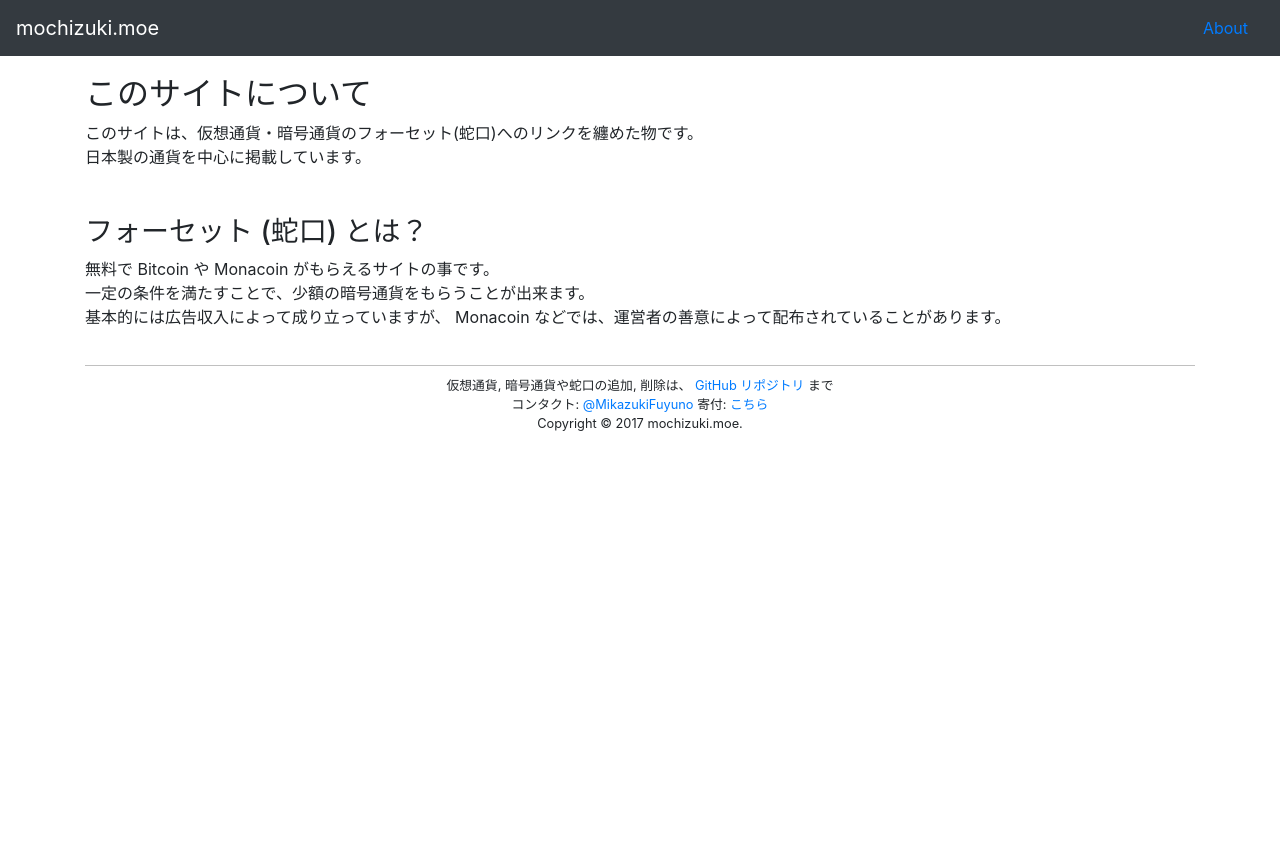
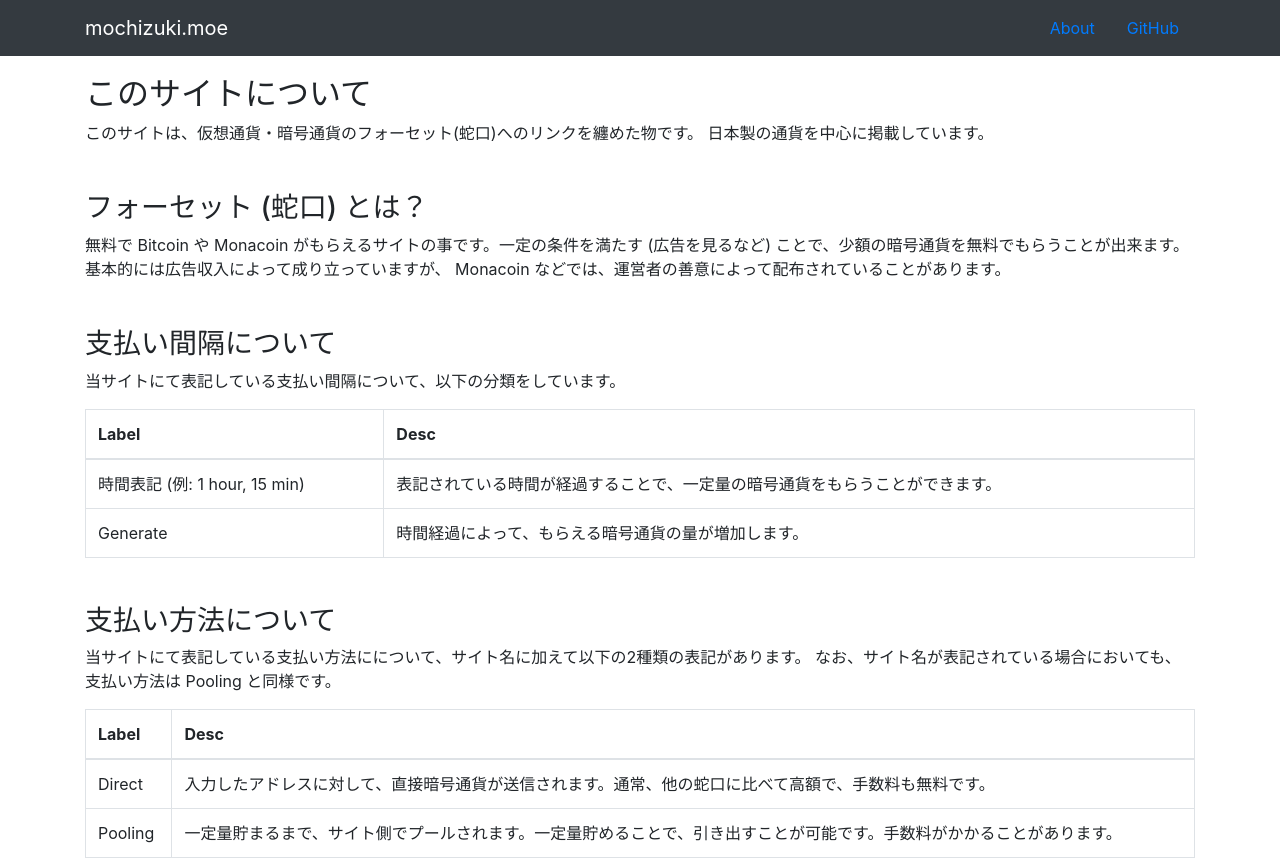
Before and after one commit to mika-archived/ccfaucet.mochizuki.moe, a Vue app: page /#/about in a window 1280 px wide. Shown: the top 860 px of the page. Before the commit the page ends 800 px from the top, so only its background shows below. Built offline with nearby package versions, Linux system fonts and the light colour scheme.

Commit message:
Add about page, header.

```diff
--- a/index.html
+++ b/index.html
@@ -3,6 +3,8 @@
 <head>
   <meta charset="utf-8">
   <meta name="viewport" content="width=device-width, initial-scale=1, shrink-to-fit=no">
+  <meta http-equiv="X-UA-Compatible" content="IE=edge">
+  <meta name="description" content="Bitcoin や Monacoin などのフォーセット(蛇口)のリスト。日本製の暗号通貨を中心に掲載しています。絞り込みも出来ます。">
   <title>仮想通貨・暗号通貨フォーセットリスト</title>
 </head>
 <body>
--- a/src/components/About.vue
+++ b/src/components/About.vue
@@ -3,22 +3,60 @@
     <section>
       <h2>このサイトについて</h2>
       <p>
-        このサイトは、仮想通貨・暗号通貨のフォーセット(蛇口)へのリンクを纏めた物です。 <br> 日本製の通貨を中心に掲載しています。
+        このサイトは、仮想通貨・暗号通貨のフォーセット(蛇口)へのリンクを纏めた物です。 日本製の通貨を中心に掲載しています。
       </p>
     </section>
     <section>
       <h3>フォーセット (蛇口) とは？</h3>
       <p>
-        無料で Bitcoin や Monacoin がもらえるサイトの事です。<br> 一定の条件を満たすことで、少額の暗号通貨をもらうことが出来ます。
-        <br> 基本的には広告収入によって成り立っていますが、 Monacoin などでは、運営者の善意によって配布されていることがあります。
+        無料で Bitcoin や Monacoin がもらえるサイトの事です。一定の条件を満たす (広告を見るなど) ことで、少額の暗号通貨を無料でもらうことが出来ます。 基本的には広告収入によって成り立っていますが、 Monacoin などでは、運営者の善意によって配布されていることがあります。
       </p>
+    </section>
+    <section>
+      <h3>支払い間隔について</h3>
+      <p>
+        当サイトにて表記している支払い間隔について、以下の分類をしています。
+      </p>
+      <b-table bordered :items="frequency.items" :fields="frequency.fields" />
+    </section>
+    <section>
+      <h3>支払い方法について</h3>
+      <p>
+        当サイトにて表記している支払い方法にについて、サイト名に加えて以下の2種類の表記があります。 なお、サイト名が表記されている場合においても、支払い方法は Pooling と同様です。
+      </p>
+      <b-table bordered :items="payment.items" :fields="payment.fields" />
     </section>
   </b-container>
 </template>
 
 <script>
+/* eslint-disable space-before-function-paren */
 export default {
-  name: 'About'
+  name: 'About',
+  data() {
+    return {
+      frequency: {
+        fields: {
+          label: {label: '表記'},
+          desc: {label: '説明'}
+        },
+        items: [
+          {label: '時間表記 (例: 1 hour, 15 min)', desc: '表記されている時間が経過することで、一定量の暗号通貨をもらうことができます。'},
+          {label: 'Generate', desc: '時間経過によって、もらえる暗号通貨の量が増加します。'}
+        ]
+      },
+      payment: {
+        fields: {
+          label: {label: '表記'},
+          desc: {label: '説明'}
+        },
+        items: [
+          {label: 'Direct', desc: '入力したアドレスに対して、直接暗号通貨が送信されます。通常、他の蛇口に比べて高額で、手数料も無料です。'},
+          {label: 'Pooling', desc: '一定量貯まるまで、サイト側でプールされます。一定量貯めることで、引き出すことが可能です。手数料がかかることがあります。'}
+        ]
+      }
+    }
+  }
 }
 </script>
 
--- a/src/components/Header.vue
+++ b/src/components/Header.vue
@@ -1,12 +1,15 @@
 <template>
   <b-navbar toggleable="md" type="dark" variant="dark" fixed="top">
+    <b-container>
       <b-nav-toggle target="nav_collapse"></b-nav-toggle>
       <b-navbar-brand to="/">mochizuki.moe</b-navbar-brand>
       <b-collapse is-nav id="nav_collapse">
         <b-nav is-nav-bar class="ml-auto">
           <b-nav-item to="/about">About</b-nav-item>
+          <b-nav-item href="https://github.com/mika-f/crypto-faucets/" target="_blank">GitHub</b-nav-item>
         </b-nav>
       </b-collapse>
+    </b-container>
   </b-navbar>
 </template>
 
```
Also changed, not shown: 9 other files (tests, documents, lock files or other folders). Lines whose indentation alone changed are shown as unchanged.
